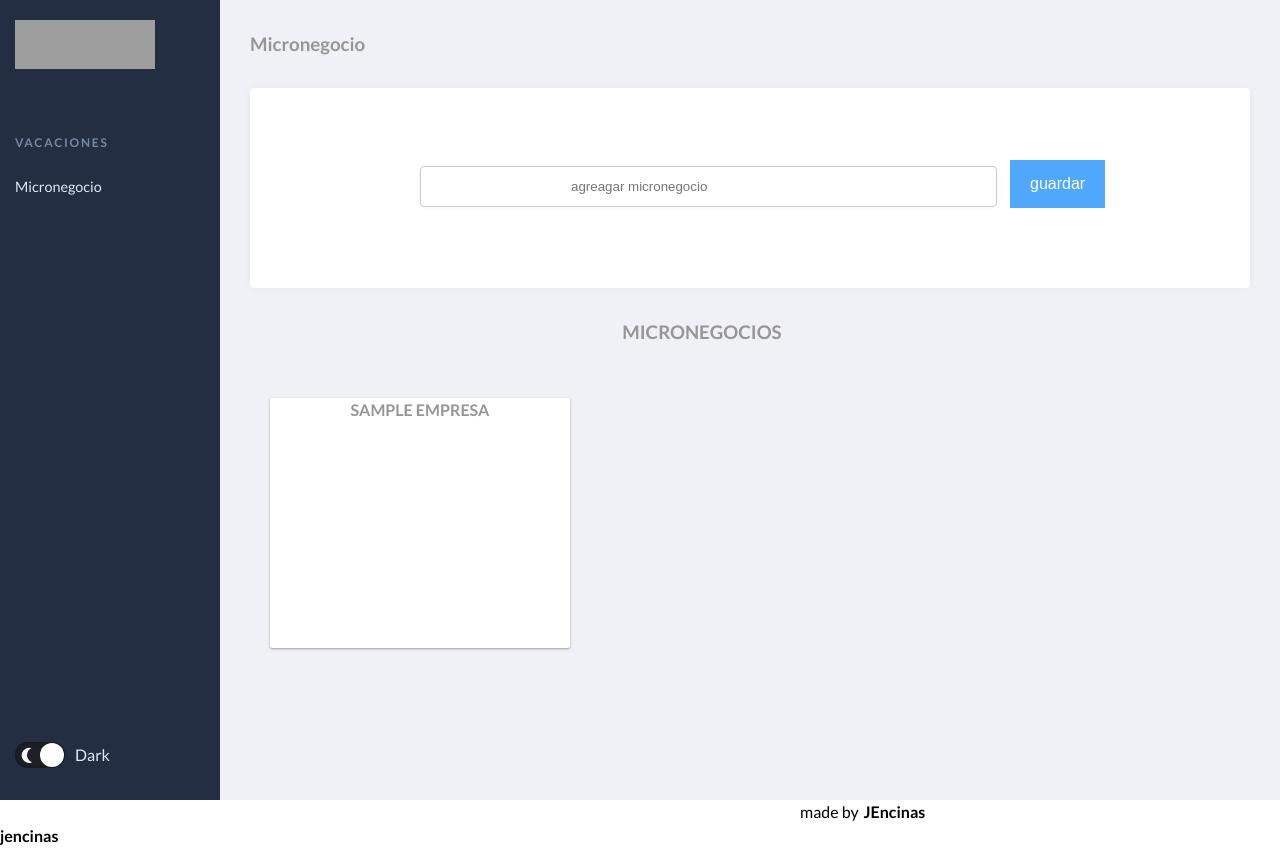
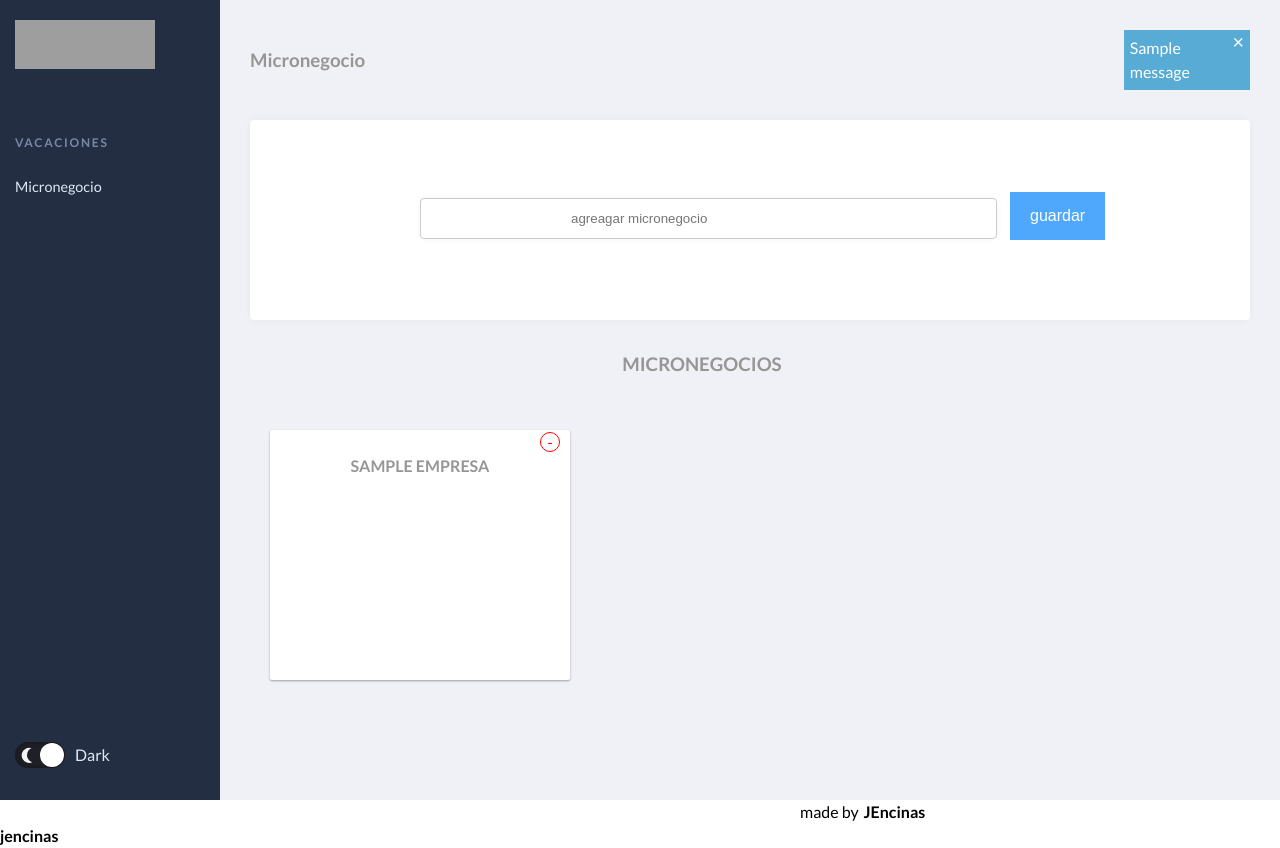
Before and after one commit to encinasj/vacations, a Flask app: template templates/index.html in a window 1280 px wide. Run offline with Flask 2, Linux system fonts and the light colour scheme; the template is opened without the code that fills it: most values are stand-ins (such as "Sample title", 1, 10 or a date in 2020); one stand-in notice (Sample message) is shown; parts of the project's set-up code (start-up, migrations or seed data) failed here and were passed over; grey boxes are pictures that could not be loaded.

Commit message:
added function to create and delete company

```diff
--- a/app.py
+++ b/app.py
@@ -1,4 +1,4 @@
-from flask import Flask, redirect, request
+from flask import Flask, flash, redirect, request, url_for
 from flask import render_template, request, jsonify
 from flask_migrate import Migrate
 
@@ -13,7 +13,7 @@ db.init_app(app)
 migrate = Migrate()
 migrate.init_app(app, db)
 
-app.config['SECRET_KEY'] = 'llave secreta XD'
+app.config['SECRET_KEY'] = '7110c8ae51a4b5af97be6534caef90e4bb9bdcb3380af008f90b23a5d1616bf319bc298105da20fe'
 #se infica cual es la url que usara para la conexion a la base de datos
 #credenciales de conecction
 db_user = 'jencinas'
@@ -40,14 +40,30 @@ def home():
     listemp = Empresas.query.order_by('id')
     empresa = Empresas()
     empresaform = EmpresasForm(obj=empresa)
-    if request.method == 'POST':
+    if request.method == 'POST' and empresaform.validate():
         if empresaform.validate_on_submit():
             empresaform.populate_obj(empresa)
             db.session.add(empresa)
             db.session.commit()
+            flash("Micronegocio Agregado!!")
+        else:
+            flash('There was a problem, Try again!...')
             return redirect(request.url)
     return render_template('index.html', form=empresaform, listemp=listemp)
 
 
+
+@app.route("/delete/<int:id>")
+def delete_company(id):
+    delete_to_company = Empresas.query.get_or_404(id)
+    try:
+        db.session.delete(delete_to_company)
+        db.session.commit()
+        flash("Micronegocio Eliminado!!")
+        return redirect(url_for('home'))
+    except:
+        flash("whoops there was a problem!! try again!..")
+        return redirect(url_for('home'))
+
 if __name__ == "__main__":
     app.run(host='127.0.0.1', port='9000', debug=True)
--- a/static/css/style.css
+++ b/static/css/style.css
@@ -54,6 +54,43 @@
   margin-left: 100px;
 }
 
+.deleteButton {
+background: transparent;
+border: 1px solid #f00;
+border-radius: 2em;
+color: #f00;
+display: inline-block;
+font-size: 15px;
+height: 20px;
+width: 20px;
+line-height: 18px;
+margin-left: 270px ;
+text-align: center;
+}
+
+
+
+.alert {
+  padding: 6px;
+  background-color: #168fc7b2;
+  color: white;
+}
+
+.closebtn {
+  margin-left: 15px;
+  color: white;
+  font-weight: Arial;
+  float: right;
+  font-size: 20px;
+  line-height: 10px;
+  cursor: pointer;
+  transition: 0.2s;
+}
+
+.closebtn:hover {
+  color: rgb(187, 187, 187);
+}
+
 .addmicro{
   width: 100%;
   padding: 12px 150px;
@@ -63,7 +100,6 @@
   border-radius: 4px;
   box-sizing: border-box;
   box-shadow: var(--box-shadow);
-
 }
 
 .wrapper {
--- a/templates/index.html
+++ b/templates/index.html
@@ -3,6 +3,7 @@
 <head>
   <meta charset="UTF-8">
   <title>Dashboard</title>
+  <link rel="icon" href="{{ url_for('static', filename='img/preparation.png') }}">
   <link rel="stylesheet" href="static/css/style.css">
 </head>
 <body>
@@ -41,13 +42,30 @@
 <section class="page-content">
   <section class="search-and-user">
     <h3 id="colortext">Micronegocio</h3>
+    {% with messages = get_flashed_messages() %}
+      {% if messages %}
+        <ul class=flashes>
+          {% for message in messages %}
+            <div class="alert">
+              <span class="closebtn" onclick="this.parentElement.style.display='none';">&times;</span>
+              <li>{{ message }}</li>
+            </div>
+          {% endfor %}
+        </ul>
+      {% endif %}
+    {% endwith %}
+
   </section>
   <section class="grid">
     <article>
       <div class="microform">
+
         <form method="POST">
             {{ form.csrf_token }}
               <input class="addmicro" type="text" name="name" autocomplete="off" required placeholder="agreagar micronegocio">
+              {% for error in form.name.errors %}
+                <span style="color: red;">{{ error }}</span>
+              {% endfor %}
               <button id="buttonsave" type="submit">guardar</button>
           </form>
       </div>
@@ -69,7 +87,8 @@
             <tr>
               <td>
                 <div class="card card-1">
-                  <h4 id="titlemicros">{{empresa.name}}</h4>
+                 <a class="deleteButton" href="delete/{{empresa.id}}">-</a>
+                  <h4 id="titlemicros">{{empresa.name}} </h4>
                 </div>
               </td>
             </tr>
```
Also changed, not shown: forms.py (+9 -3 lines), models.py (line endings or trailing spaces).
